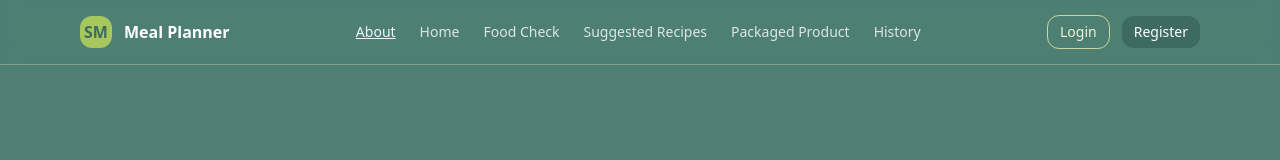
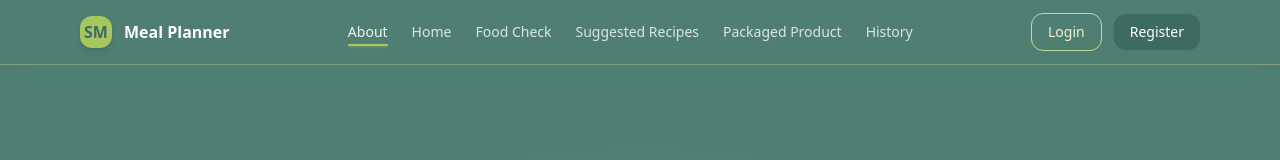
Before and after one commit to clar04/DiabEatHub, a React (Vite) app in the folder frontend/: page / in a window 1280 px wide. Shown: the top 160 px of the page. Built offline with nearby package versions, Linux system fonts and the light colour scheme; no server answers.

Commit message:
refactor for clean ui

```diff
--- a/frontend/src/components/Header.jsx
+++ b/frontend/src/components/Header.jsx
@@ -7,7 +7,6 @@ export default function Header() {
   const navigate = useNavigate();
   const { currentUser, logout } = useAuth();
   const { profile } = useProfile();
-
   const loggedIn = !!currentUser;
   const displayName = profile?.username || currentUser || "Guest";
 
@@ -33,49 +32,56 @@ export default function Header() {
   };
 
   return (
-    <header className="sticky top-0 z-50 backdrop-blur bg-brand-900/70 border-b border-line-200/40">
+    <header className="sticky top-0 z-50 backdrop-blur-md bg-brand-900/80 border-b border-line-200/40 shadow-lg shadow-brand-900/20">
       <div className="mx-auto max-w-6xl px-4 h-16 flex items-center justify-between">
-        {/* Logo */}
-        <Link to="/" className="flex items-center gap-3">
-          <div className="size-8 rounded-xl bg-accent-600 flex items-center justify-center text-brand-700 font-bold">
+        {/* Logo with enhanced styling */}
+        <Link to="/" className="flex items-center gap-3 group">
+          <div className="size-8 rounded-xl bg-accent-600 flex items-center justify-center text-brand-700 font-bold shadow-md group-hover:scale-110 group-hover:shadow-lg group-hover:shadow-accent-600/50 transition-all duration-300">
             SM
           </div>
-          <span className="font-semibold text-white">Meal Planner</span>
+          <span className="font-semibold text-white group-hover:text-accent-600 transition-colors duration-300">
+            Meal Planner
+          </span>
         </Link>
 
-        {/* Nav */}
+        {/* Nav with enhanced hover effects */}
         <nav className="hidden md:flex items-center gap-6 text-sm">
           {navLinks.map(({ to, label }) => (
             <Link
               key={to}
               to={to}
               className={
-                "transition " +
+                "relative transition-all duration-300 py-1 " +
                 (isActive(to)
-                  ? "text-brand-100 font-medium underline"
-                  : "text-white/80 hover:text-white")
+                  ? "text-brand-100 font-medium"
+                  : "text-white/80 hover:text-white hover:scale-105")
               }
             >
-              {label}
+              <span className="relative z-10">{label}</span>
+              {isActive(to) && (
+                <span className="absolute bottom-0 left-0 right-0 h-0.5 bg-accent-600 rounded-full shadow-sm shadow-accent-600/50" />
+              )}
+              {!isActive(to) && (
+                <span className="absolute bottom-0 left-0 right-0 h-0.5 bg-white/20 scale-x-0 group-hover:scale-x-100 transition-transform duration-300 origin-left rounded-full" />
+              )}
             </Link>
           ))}
         </nav>
 
-        {/* Auth area */}
+        {/* Auth area with enhanced buttons */}
         <div className="flex items-center gap-3 text-sm">
           {loggedIn ? (
             <>
-              {/* Sapaan dipindah ke Home.jsx, jadi di header kita cukup tombol saja */}
               <Link
                 to="/profile"
-                className="rounded-xl bg-brand-700 text-white px-3 py-1.5 hover:bg-brand-800 transition"
+                className="rounded-xl bg-brand-700 text-white px-4 py-2 hover:bg-brand-800 hover:shadow-lg hover:shadow-brand-700/30 hover:scale-105 transition-all duration-300 font-medium"
               >
                 Profile
               </Link>
               <button
                 type="button"
                 onClick={handleLogout}
-                className="rounded-xl border border-line-200 px-3 py-1.5 text-surface-100 hover:bg-line-200/20 transition"
+                className="rounded-xl border border-line-200 px-4 py-2 text-surface-100 hover:bg-line-200/20 hover:border-line-200/60 hover:scale-105 transition-all duration-300"
               >
                 Logout
               </button>
@@ -84,13 +90,13 @@ export default function Header() {
             <>
               <Link
                 to="/login"
-                className="rounded-xl border border-line-200 px-3 py-1.5 text-surface-100 hover:bg-line-200/20 transition"
+                className="rounded-xl border border-line-200 px-4 py-2 text-surface-100 hover:bg-line-200/20 hover:border-line-200/60 hover:scale-105 transition-all duration-300"
               >
                 Login
               </Link>
               <Link
                 to="/register"
-                className="rounded-xl bg-brand-700 text-white px-3 py-1.5 hover:bg-brand-800 transition"
+                className="rounded-xl bg-brand-700 text-white px-4 py-2 hover:bg-brand-800 hover:shadow-lg hover:shadow-brand-700/30 hover:scale-105 transition-all duration-300 font-medium"
               >
                 Register
               </Link>
```
